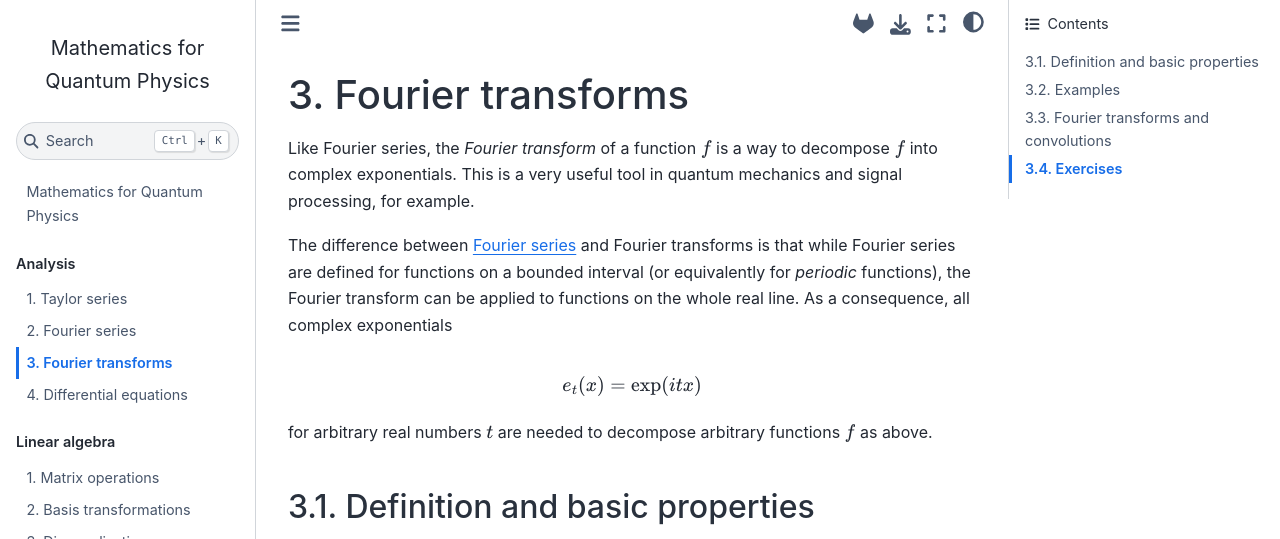
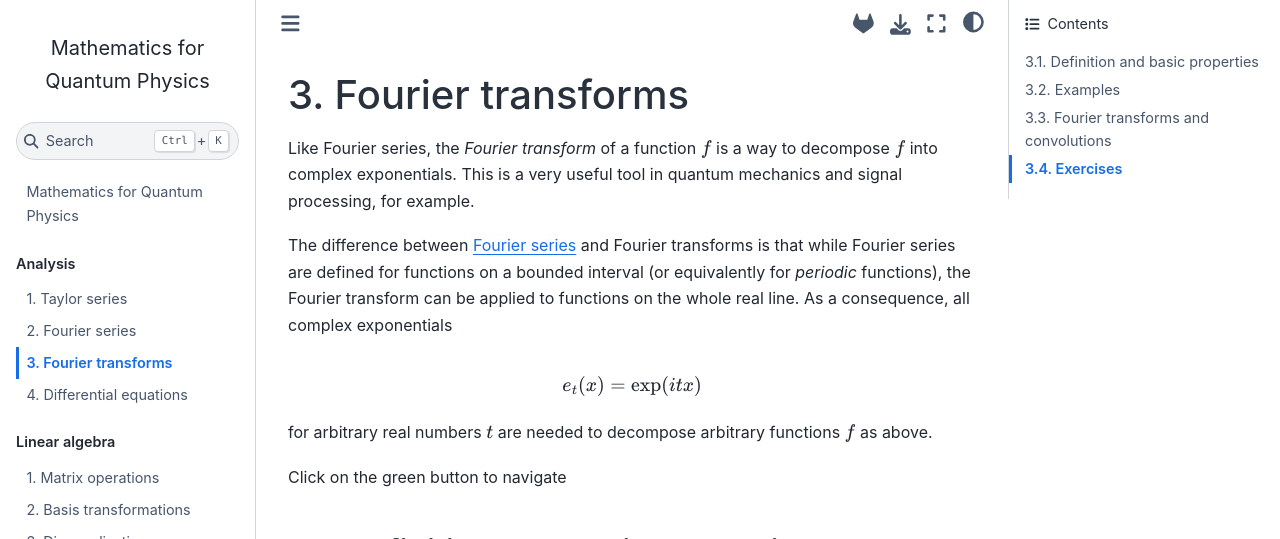
Before and after one commit to SirbayC/AIGuildHackathon-Demo-MathQuantPhysics, a Jupyter Book: the page built from fourier-transforms.md, in a window 1280 px wide and 900 px high, cut to the strip 0-539 px from the top of the window. Built offline with Jupyter Book 1.0.4 settings and Sphinx 7.4.7 and the Sphinx Book theme 1.1.4, drawn with Linux system fonts in a browser that asks for light colours; comment, search, counter and statistics services are not loaded.

Commit message:
add text about green button

```diff
--- a/fourier-transforms.md
+++ b/fourier-transforms.md
@@ -28,6 +28,8 @@ $$
 
 for arbitrary real numbers $t$ are needed to decompose arbitrary
 functions $f$ as above.
+
+Click on the green button to navigate
 
 ## Definition and basic properties
 
```
